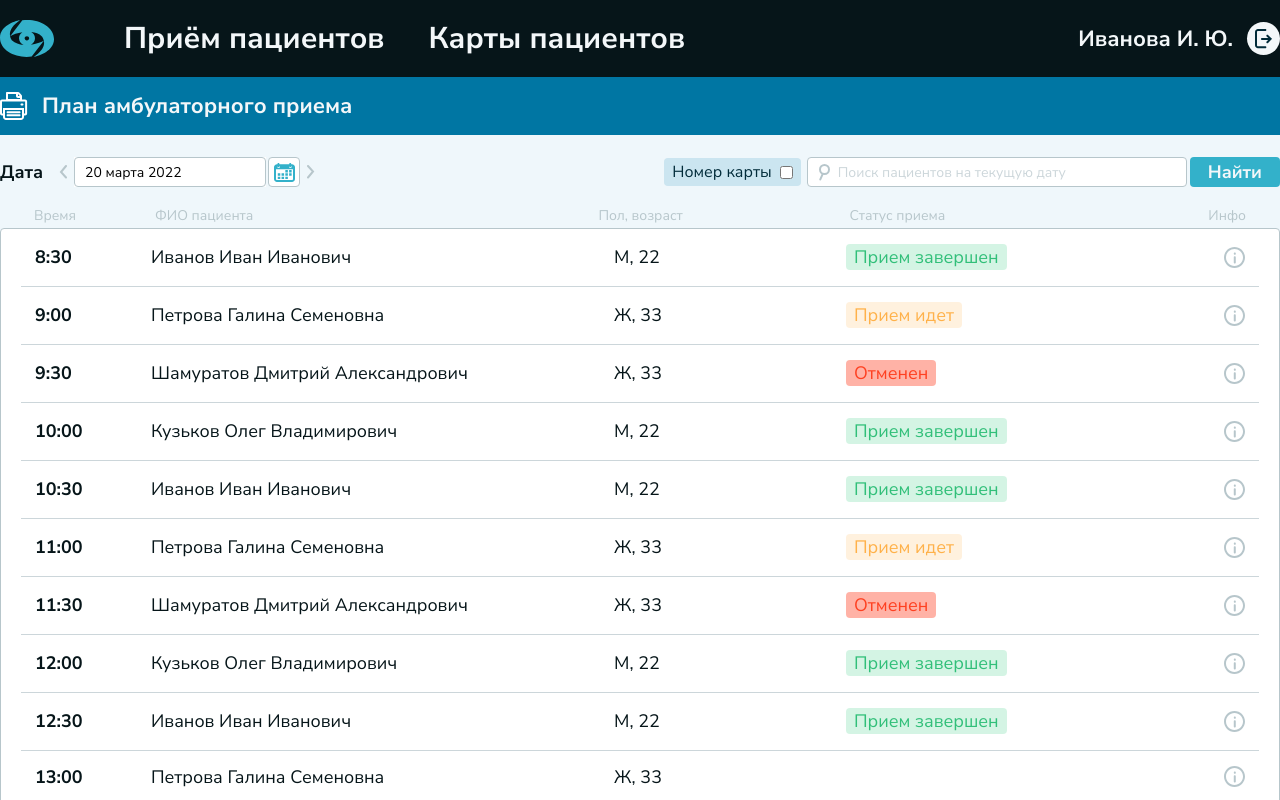
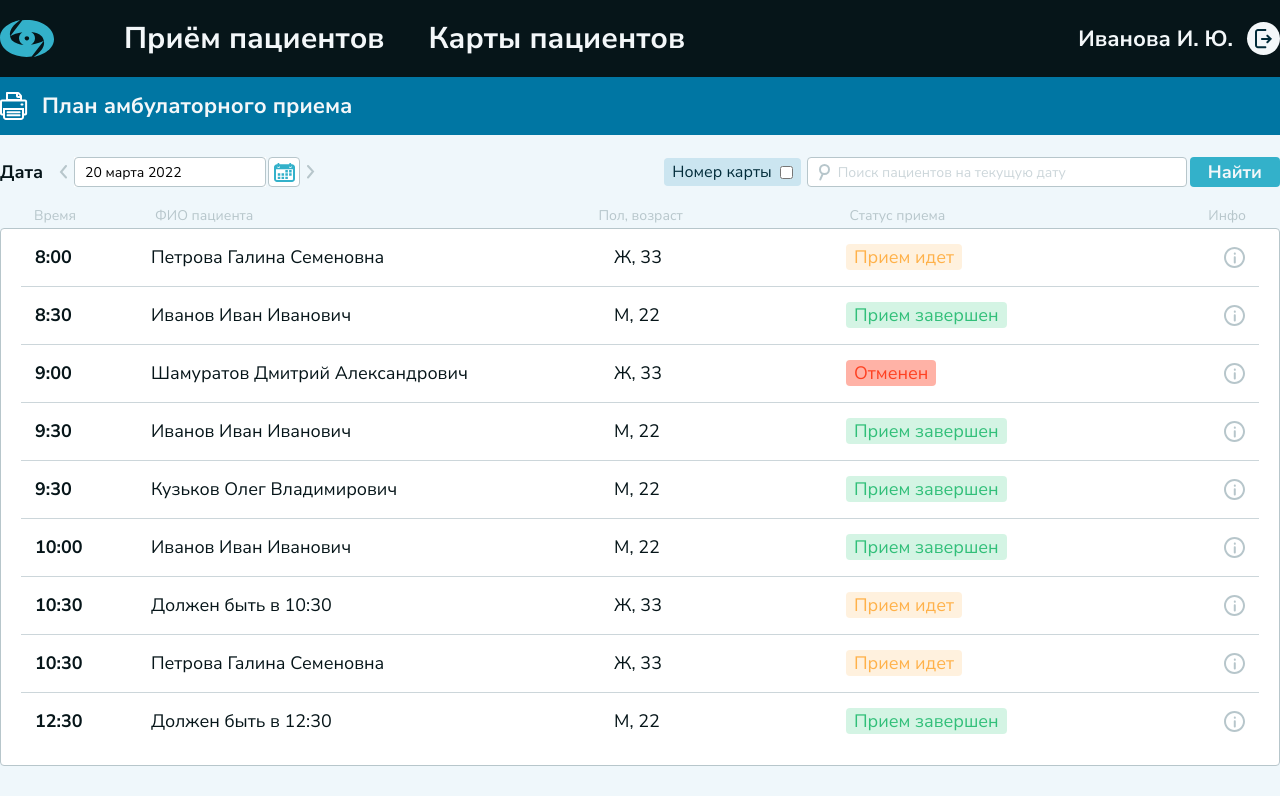
Before and after one commit to DenisVorop/crm, a React (Create React App) app: page /records in a window 1280 px wide. Shown: the top 800 px of the page. Built offline with nearby package versions, Linux system fonts and the light colour scheme; data requests are answered from the project's data file; a web font is replaced by a local one.

Commit message:
add sort for records

```diff
--- a/public/db.json
+++ b/public/db.json
@@ -1,7 +1,7 @@
 {
     "users": [
         {
-            "id": 0,
+            "id": 1,
             "name": "Иванов Иван Иванович",
             "birth": "10.02.1991",
             "age": 22,
@@ -30,7 +30,7 @@
             ]
         },
         {
-            "id": 1,
+            "id": 0,
             "name": "Петрова Галина Семеновна",
             "birth": "10.02.1991",
             "age": 33,
@@ -146,6 +146,35 @@
             ]
         },
         {
+            "id": 3,
+            "name": "Иванов Иван Иванович",
+            "birth": "10.02.1991",
+            "age": 22,
+            "sex": "М",
+            "phone": "8-800-555-35-35",
+            "email": "test@mail.ru",
+            "fact_addres": "г. Москва, ул. Уличная, дом 17/3 кв. 194",
+            "addres": "г. Москва, ул. Пупка, дом 33/5, кв. 273",
+            "policy": "1234-1234-1234-1234",
+            "clinic_addres": "г. Москва, ул. Петренко, дом 1",
+            "clinic_num": "121",
+            "status": "Прием завершен",
+            "analyses": [
+                {},
+                {},
+                {},
+                {},
+                {}
+            ],
+            "reseptions": [
+                {},
+                {},
+                {},
+                {},
+                {}
+            ]
+        },
+        {
             "id": 5,
             "name": "Петрова Галина Семеновна",
             "birth": "10.02.1991",
@@ -175,8 +204,8 @@
             ]
         },
         {
-            "id": 6,
-            "name": "Шамуратов Дмитрий Александрович",
+            "id": 5,
+            "name": "Должен быть в 10:30",
             "birth": "10.02.1991",
             "age": 33,
             "sex": "Ж",
@@ -187,65 +216,7 @@
             "policy": "1234-1234-1234-1234",
             "clinic_addres": "г. Москва, ул. Петренко, дом 1",
             "clinic_num": "121",
-            "status": "Отменен",
-            "analyses": [
-                {},
-                {},
-                {},
-                {},
-                {}
-            ],
-            "reseptions": [
-                {},
-                {},
-                {},
-                {},
-                {}
-            ]
-        },
-        {
-            "id": 7,
-            "name": "Кузьков Олег Владимирович",
-            "birth": "10.02.1991",
-            "age": 22,
-            "sex": "М",
-            "phone": "8-800-555-35-35",
-            "email": "test@mail.ru",
-            "fact_addres": "г. Москва, ул. Уличная, дом 17/3 кв. 194",
-            "addres": "г. Москва, ул. Пупка, дом 33/5, кв. 273",
-            "policy": "1234-1234-1234-1234",
-            "clinic_addres": "г. Москва, ул. Петренко, дом 1",
-            "clinic_num": "121",
-            "status": "Прием завершен",
-            "analyses": [
-                {},
-                {},
-                {},
-                {},
-                {}
-            ],
-            "reseptions": [
-                {},
-                {},
-                {},
-                {},
-                {}
-            ]
-        },
-        {
-            "id": 8,
-            "name": "Иванов Иван Иванович",
-            "birth": "10.02.1991",
-            "age": 22,
-            "sex": "М",
-            "phone": "8-800-555-35-35",
-            "email": "test@mail.ru",
-            "fact_addres": "г. Москва, ул. Уличная, дом 17/3 кв. 194",
-            "addres": "г. Москва, ул. Пупка, дом 33/5, кв. 273",
-            "policy": "1234-1234-1234-1234",
-            "clinic_addres": "г. Москва, ул. Петренко, дом 1",
-            "clinic_num": "121",
-            "status": "Прием завершен",
+            "status": "Прием идет",
             "analyses": [
                 {},
                 {},
@@ -263,65 +234,7 @@
         },
         {
             "id": 9,
-            "name": "Петрова Галина Семеновна",
-            "birth": "10.02.1991",
-            "age": 33,
-            "sex": "Ж",
-            "phone": "8-800-555-35-35",
-            "email": "test@mail.ru",
-            "fact_addres": "г. Москва, ул. Уличная, дом 17/3 кв. 194",
-            "addres": "г. Москва, ул. Пупка, дом 33/5, кв. 273",
-            "policy": "1234-1234-1234-1234",
-            "clinic_addres": "г. Москва, ул. Петренко, дом 1",
-            "clinic_num": "121",
-            "status": "",
-            "analyses": [
-                {},
-                {},
-                {},
-                {},
-                {}
-            ],
-            "reseptions": [
-                {},
-                {},
-                {},
-                {},
-                {}
-            ]
-        },
-        {
-            "id": 10,
-            "name": "Шамуратов Дмитрий Александрович",
-            "birth": "10.02.1991",
-            "age": 33,
-            "sex": "Ж",
-            "phone": "8-800-555-35-35",
-            "email": "test@mail.ru",
-            "fact_addres": "г. Москва, ул. Уличная, дом 17/3 кв. 194",
-            "addres": "г. Москва, ул. Пупка, дом 33/5, кв. 273",
-            "policy": "1234-1234-1234-1234",
-            "clinic_addres": "г. Москва, ул. Петренко, дом 1",
-            "clinic_num": "121",
-            "status": "",
-            "analyses": [
-                {},
-                {},
-                {},
-                {},
-                {}
-            ],
-            "reseptions": [
-                {},
-                {},
-                {},
-                {},
-                {}
-            ]
-        },
-        {
-            "id": 11,
-            "name": "Кузьков Олег Владимирович",
+            "name": "Должен быть в 12:30",
             "birth": "10.02.1991",
             "age": 22,
             "sex": "М",
@@ -389,10 +302,14 @@
     "today-records": [
         {
             "id": 0,
+            "time": "8:00"
+        },
+        {
+            "id": 1,
             "time": "8:30"
         },
         {
-            "id": 1,
+            "id": 2,
             "time": "9:00"
         },
         {
@@ -422,18 +339,6 @@
         {
             "id": 9,
             "time": "12:30"
-        },
-        {
-            "id": 10,
-            "time": "13:00"
-        },
-        {
-            "id": 11,
-            "time": "13:30"
-        },
-        {
-            "id": 12,
-            "time": "14:00"
         }
     ]
 }
--- a/src/Components/Page/Filter/Filter.jsx
+++ b/src/Components/Page/Filter/Filter.jsx
@@ -11,11 +11,15 @@ import './filter.scss';
 const Filter = () => {
 
     const { usersData } = useSelector(({ usersReducer }) => usersReducer);
-    const [activeUsers, setActiveUsers] = React.useState(usersData);
+
+    const arrUsers = JSON.parse(JSON.stringify(usersData));
+    arrUsers.sort((a, b) => a.id > b.id ? 1 : -1);
+
+    const [activeUsers, setActiveUsers] = React.useState(arrUsers);
     const inputRef = React.useRef();
 
     const onSearchClick = () => {
-        const filteredUsers = usersData.filter(user => user.name.toLowerCase().includes(inputRef.current.value.toLowerCase()))
+        const filteredUsers = arrUsers.filter(user => user.name.toLowerCase().includes(inputRef.current.value.toLowerCase()))
         setActiveUsers(filteredUsers)
     }
 
--- a/src/Components/Page/Records/Record.jsx
+++ b/src/Components/Page/Records/Record.jsx
@@ -1,9 +1,10 @@
 import { useState } from 'react';
+import { useSelector } from 'react-redux';
 
 import info from '../../../assets/img/Info.svg';
 import Informations from '../information/Informations';
 
-const Record = ({ name, age, sex, status, lastRecordsData, time }) => {
+const Record = ({ name, age, sex, status, lastRecordsData, timeObj, id }) => {
 
     let statusStyle = {};
 
@@ -24,7 +25,11 @@ const Record = ({ name, age, sex, status, lastRecordsData, time }) => {
         <>
             <div className="records__row">
                 <div className="records__person">
-                    <div className="records__column time-column">{time}</div>
+                    <div className="records__column time-column">{timeObj.map(time => {
+                        if (time.id === id) {
+                            return time.time
+                        }
+                    })}</div>
                     <div className="records__column name-column">{name}</div>
                     <div className="records__column sex-column">{sex}, {age}</div>
                     <div className="records__column-item">
--- a/src/Components/Page/Records/Records.jsx
+++ b/src/Components/Page/Records/Records.jsx
@@ -29,6 +29,7 @@ const Records = ({ activeUsers, onSearchClick }) => {
         <div className="records__body">
             {activeUsers.map((obj, index) => {
                 return <Record
+                    timeObj={timesData}
                     time={timesData[index].time}
                     key={`${obj}_${index}`}
                     {...obj}
--- a/src/Components/Page/Records/records.scss
+++ b/src/Components/Page/Records/records.scss
@@ -12,8 +12,12 @@
     // .records__row
 
     &__row {
-        border-bottom: 1px solid #CCD6DA;
         margin: 0px 0px 15px 0px;
+
+        &:not(:last-child) {
+            border-bottom: 1px solid #CCD6DA;
+        }
+
         >:not(:last-child) {
             margin: 0px 0px 16px 0px;
         }
```
